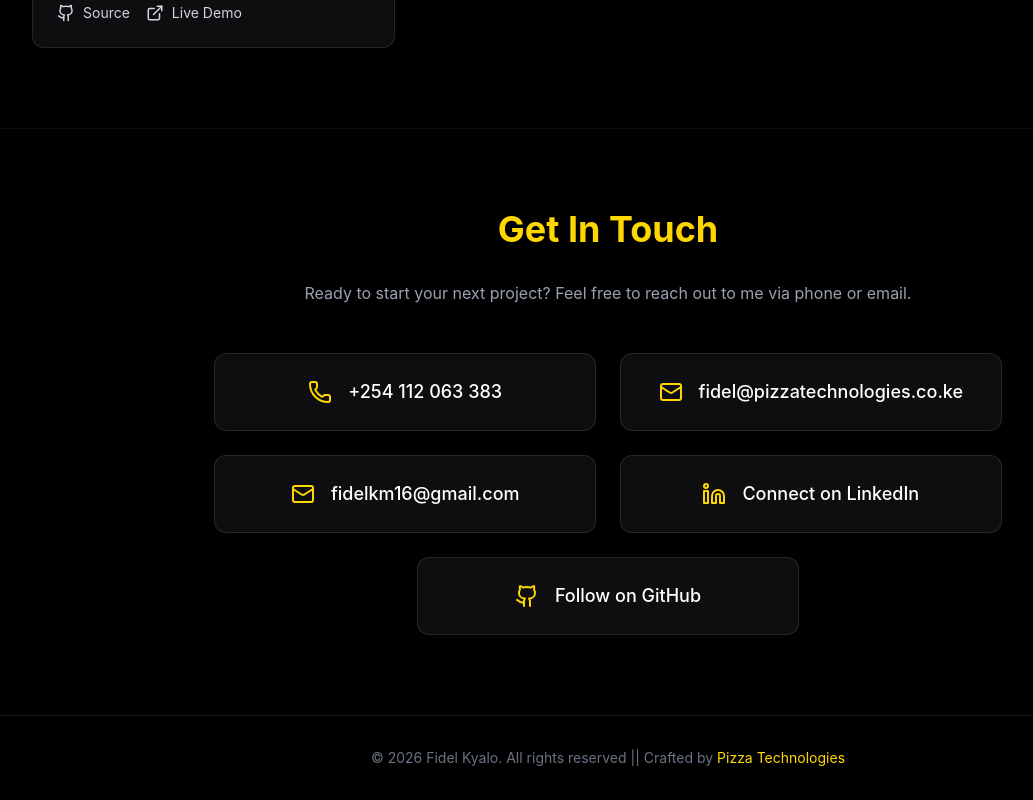
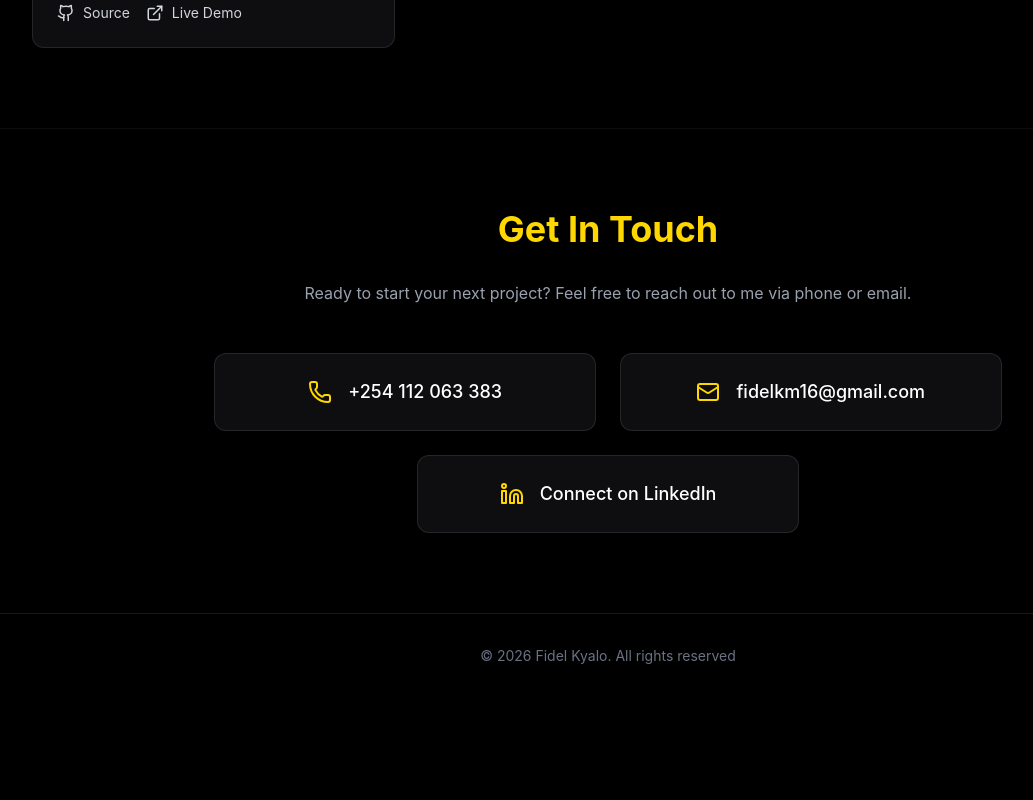
Before and after one commit to Fidelkyalo/Fidel_Portfolio, a React (Vite) app: page / in a window 1280 px wide. Shown: the part 2397-3197 px from the top of the page, without its empty margins (32-1065 px from the left). After the commit the page ends 3095 px from the top, so only its background shows below. Built offline with nearby package versions, Linux system fonts and the light colour scheme.

Commit message:
Remove GitHub link from contact, update emails to fidelkm16@gmail.com, and remove Pizza Technologies branding

```diff
--- a/index_standalone.html
+++ b/index_standalone.html
@@ -237,7 +237,7 @@
                             h('div', { className: "flex gap-4 border-l border-white/20 pl-6" }, [
                                 h('a', { href: "https://www.linkedin.com/in/fidel-mutunga-bb726129a/", target: "_blank", className: "hover:text-gold" }, h(Icon, { name: "linkedin" })),
                                 h('a', { href: "https://github.com/Fidelkyalo", target: "_blank", className: "hover:text-gold" }, h(Icon, { name: "github" })),
-                                h('a', { href: "mailto:fidel@pizzatechnologies.co.ke", className: "hover:text-gold" }, h(Icon, { name: "mail" }))
+                                h('a', { href: "mailto:fidelkm16@gmail.com", className: "hover:text-gold" }, h(Icon, { name: "mail" }))
                             ])
                         ])
                     ])
@@ -288,9 +288,9 @@
                                     h(Icon, { name: "phone", className: "text-gold group-hover:text-white" }),
                                     h('span', { className: "text-lg" }, "+254 112 063 383")
                                 ]),
-                                h('a', { href: "mailto:fidel@pizzatechnologies.co.ke", className: "glass-card px-8 py-6 rounded-xl flex items-center gap-4 hover:scale-105 transition-transform w-full md:w-[45%] justify-center group" }, [
+                                h('a', { href: "mailto:fidelkm16@gmail.com", className: "glass-card px-8 py-6 rounded-xl flex items-center gap-4 hover:scale-105 transition-transform w-full md:w-[45%] justify-center group" }, [
                                     h(Icon, { name: "mail", className: "text-gold group-hover:text-white" }),
-                                    h('span', { className: "text-lg md:text-md" }, "fidel@pizzatechnologies.co.ke")
+                                    h('span', { className: "text-lg md:text-md" }, "fidelkm16@gmail.com")
                                 ]),
                                 h('a', { href: "mailto:fidelkm16@gmail.com", className: "glass-card px-8 py-6 rounded-xl flex items-center gap-4 hover:scale-105 transition-transform w-full md:w-[45%] justify-center group" }, [
                                     h(Icon, { name: "mail", className: "text-gold group-hover:text-white" }),
@@ -300,16 +300,12 @@
                                     h(Icon, { name: "linkedin", className: "text-gold group-hover:text-white" }),
                                     h('span', { className: "text-lg" }, "LinkedIn")
                                 ]),
-                                h('a', { href: "https://github.com/Fidelkyalo", target: "_blank", className: "glass-card px-8 py-6 rounded-xl flex items-center gap-4 hover:scale-105 transition-transform w-full md:w-[45%] justify-center group" }, [
-                                    h(Icon, { name: "github", className: "text-gold group-hover:text-white" }),
-                                    h('span', { className: "text-lg" }, "GitHub")
-                                ])
                             ])
                         ])
                     )
                 ]),
                 h('footer', { className: "py-8 text-center text-gray-500 text-sm border-t border-white/10" },
-                    h('p', null, ["© 2026 Fidel Kyalo. All rights reserved || Crafted by ", h('a', { href: "https://pizzatechnologies.co.ke", target: "_blank", className: "text-gold hover:text-white" }, "Pizza Technologies")])
+                    h('p', null, ["© 2026 Fidel Kyalo. All rights reserved"])
                 ),
                 showScroll && h('button', { onClick: scrollTop, className: "fixed bottom-8 right-8 bg-gold text-black p-4 rounded-full shadow-lg hover:bg-white transition-all z-50 animate-bounce flex items-center justify-center w-14 h-14" },
                     h(Icon, { name: "arrow-up", size: 24 })
--- a/src/App.jsx
+++ b/src/App.jsx
@@ -44,7 +44,7 @@ function App() {
               <a href="https://github.com/Fidelkyalo" target="_blank" rel="noopener noreferrer" className="hover:text-gold hover:scale-110 transition-all text-gray-300">
                 <Github size={20} />
               </a>
-              <a href="mailto:fidel@pizzatechnologies.co.ke" className="hover:text-gold hover:scale-110 transition-all text-gray-300">
+              <a href="mailto:fidelkm16@gmail.com" className="hover:text-gold hover:scale-110 transition-all text-gray-300">
                 <Mail size={20} />
               </a>
             </div>
@@ -163,25 +163,17 @@ function App() {
                 <span className="text-lg font-medium">+254 112 063 383</span>
               </a>
 
-              <a href="mailto:fidel@pizzatechnologies.co.ke" className="glass-card px-8 py-6 rounded-xl flex items-center gap-4 hover:scale-105 transition-transform w-[90%] md:w-[45%] justify-center group border border-white/5 hover:border-gold/30 bg-black/50">
-                <Mail className="text-gold group-hover:text-white transition-colors w-6 h-6" />
-                <span className="text-lg font-medium">fidel@pizzatechnologies.co.ke</span>
-              </a>
-
               <a href="mailto:fidelkm16@gmail.com" className="glass-card px-8 py-6 rounded-xl flex items-center gap-4 hover:scale-105 transition-transform w-[90%] md:w-[45%] justify-center group border border-white/5 hover:border-gold/30 bg-black/50">
                 <Mail className="text-gold group-hover:text-white transition-colors w-6 h-6" />
                 <span className="text-lg font-medium">fidelkm16@gmail.com</span>
               </a>
+
 
               <a href="https://www.linkedin.com/in/fidel-mutunga-bb726129a/" target="_blank" rel="noopener noreferrer" className="glass-card px-8 py-6 rounded-xl flex items-center gap-4 hover:scale-105 transition-transform w-[90%] md:w-[45%] justify-center group border border-white/5 hover:border-gold/30 bg-black/50">
                 <Linkedin className="text-gold group-hover:text-white transition-colors w-6 h-6" />
                 <span className="text-lg font-medium">Connect on LinkedIn</span>
               </a>
 
-              <a href="https://github.com/Fidelkyalo" target="_blank" rel="noopener noreferrer" className="glass-card px-8 py-6 rounded-xl flex items-center gap-4 hover:scale-105 transition-transform w-[90%] md:w-[45%] justify-center group border border-white/5 hover:border-gold/30 bg-black/50">
-                <Github className="text-gold group-hover:text-white transition-colors w-6 h-6" />
-                <span className="text-lg font-medium">Follow on GitHub</span>
-              </a>
             </div>
           </div>
         </section>
@@ -189,15 +181,7 @@ function App() {
 
       <footer className="py-8 text-center text-gray-500 text-sm border-t border-white/10">
         <p>
-          &copy; 2026 Fidel Kyalo. All rights reserved || Crafted by{' '}
-          <a
-            href="https://pizzatechnologies.co.ke"
-            target="_blank"
-            rel="noopener noreferrer"
-            className="text-gold hover:text-white transition-colors hover:underline"
-          >
-            Pizza Technologies
-          </a>
+          &copy; 2026 Fidel Kyalo. All rights reserved
         </p>
       </footer>
 
```
